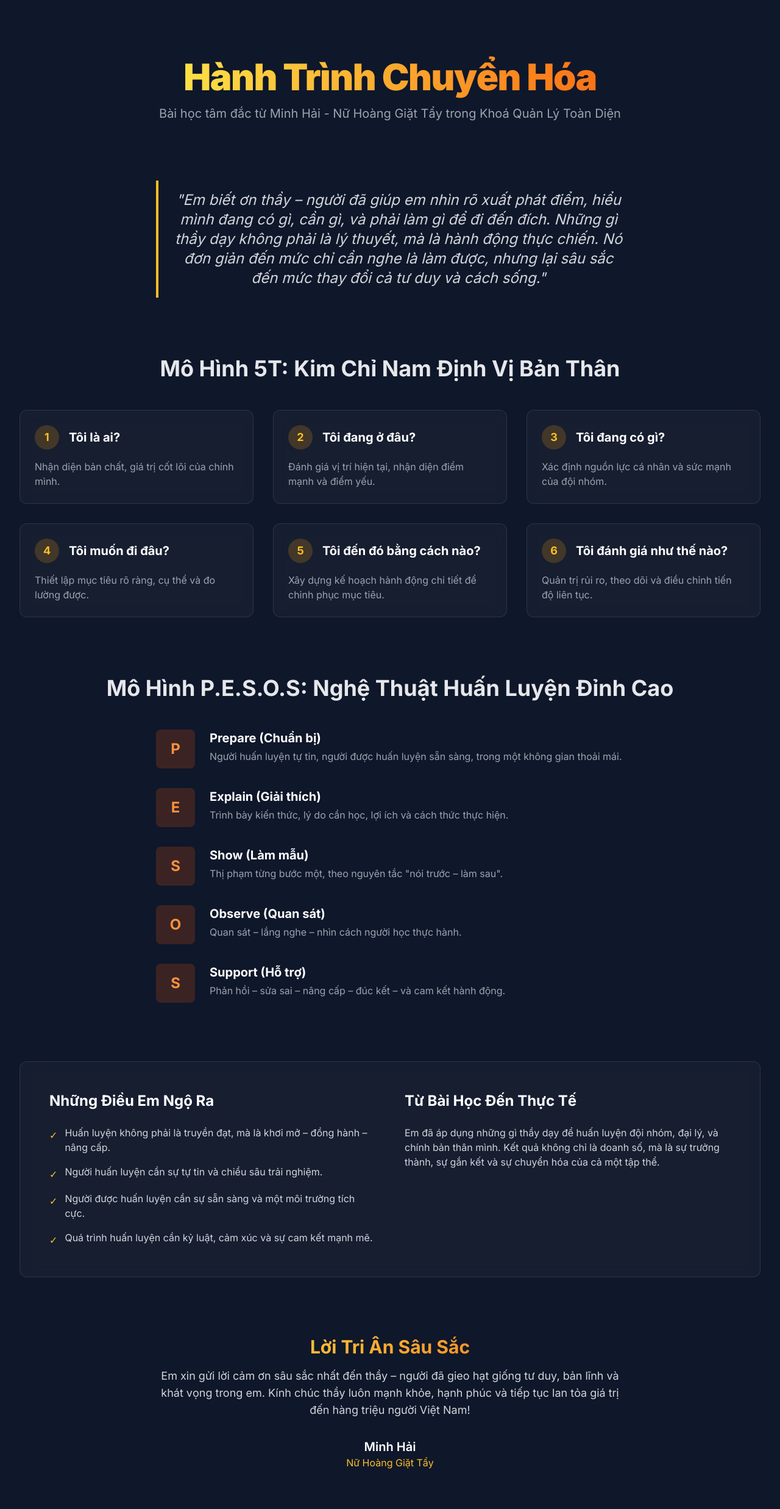
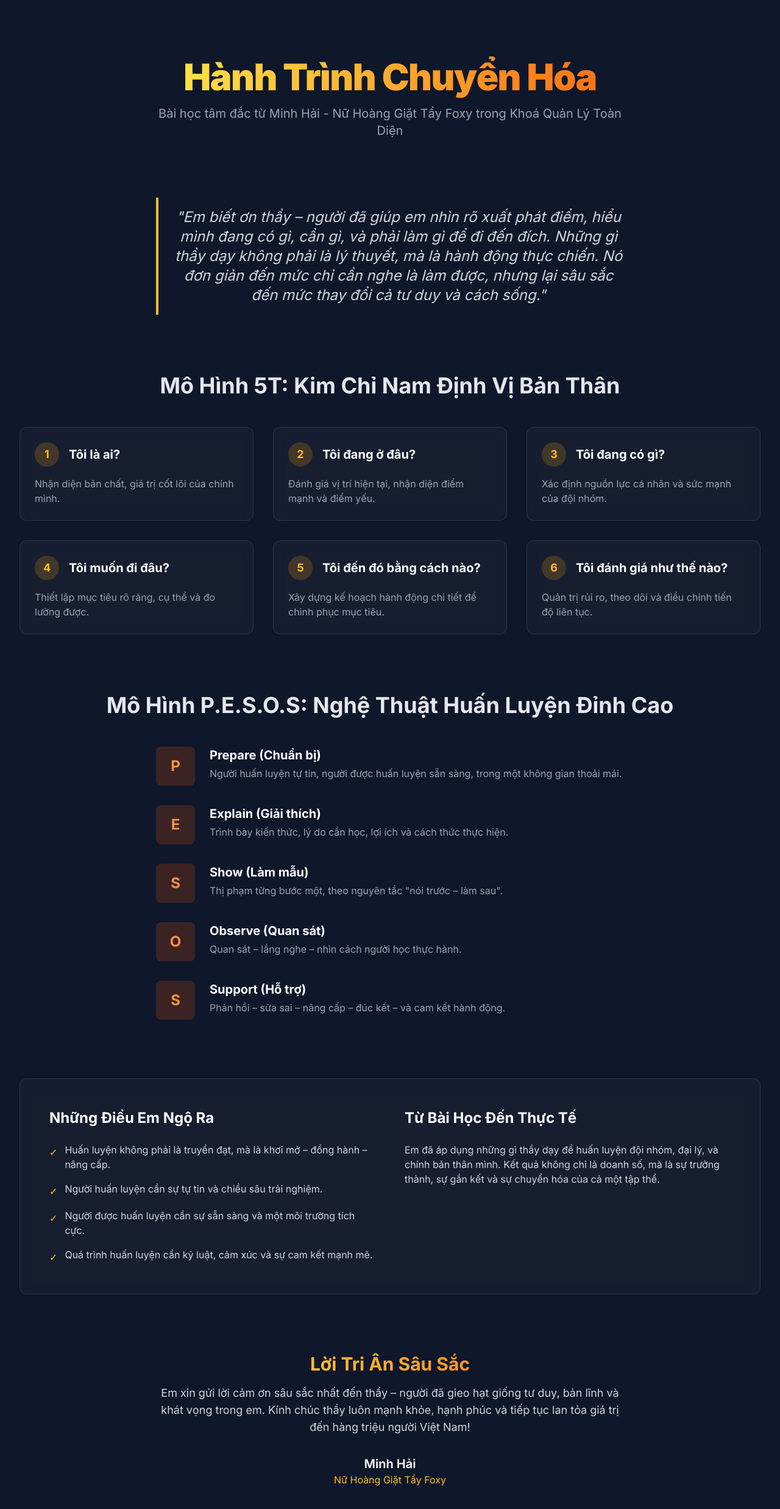
Before and after one commit to TeamEduboss/Quan_Ly_Toan_Dien_Boss_Minh_Hai, a plain HTML site: page index.html in a window 1280 px wide. Shown: the whole page at 61% size. Drawn offline with nearby package versions, Linux system fonts and the light colour scheme.

Commit message:
Update index.html

```diff
--- a/index.html
+++ b/index.html
@@ -36,7 +36,7 @@
             <h1 class="text-4xl md:text-6xl font-black tracking-tight leading-tight mb-4">
                 <span class="gradient-text">Hành Trình Chuyển Hóa</span>
             </h1>
-            <p class="text-lg md:text-xl text-gray-400 max-w-3xl mx-auto">Bài học tâm đắc từ Minh Hải - Nữ Hoàng Giặt Tẩy trong Khoá Quản Lý Toàn Diện</p>
+            <p class="text-lg md:text-xl text-gray-400 max-w-3xl mx-auto">Bài học tâm đắc từ Minh Hải - Nữ Hoàng Giặt Tẩy Foxy trong Khoá Quản Lý Toàn Diện</p>
         </header>
 
         <!-- Introduction -->
@@ -176,7 +176,7 @@
                 Em xin gửi lời cảm ơn sâu sắc nhất đến thầy – người đã gieo hạt giống tư duy, bản lĩnh và khát vọng trong em. Kính chúc thầy luôn mạnh khỏe, hạnh phúc và tiếp tục lan tỏa giá trị đến hàng triệu người Việt Nam!
             </p>
             <p class="text-xl font-semibold text-white">Minh Hải</p>
-            <p class="text-md text-amber-400">Nữ Hoàng Giặt Tẩy</p>
+            <p class="text-md text-amber-400">Nữ Hoàng Giặt Tẩy Foxy</p>
         </section>
 
     </div>
```
